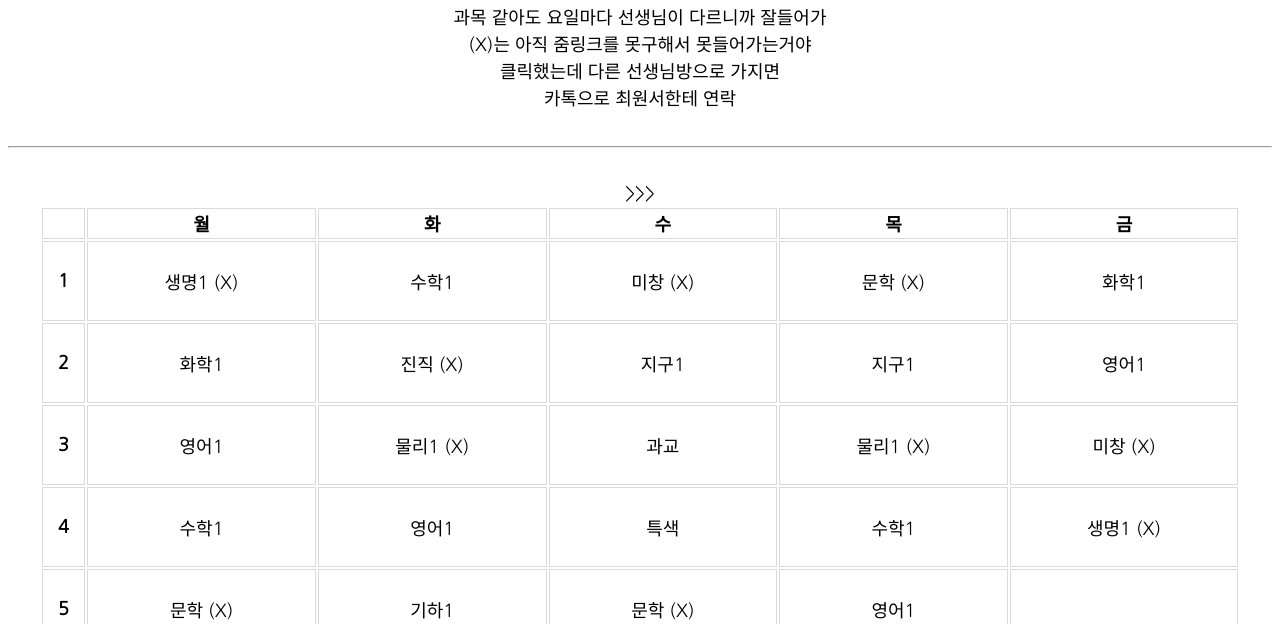
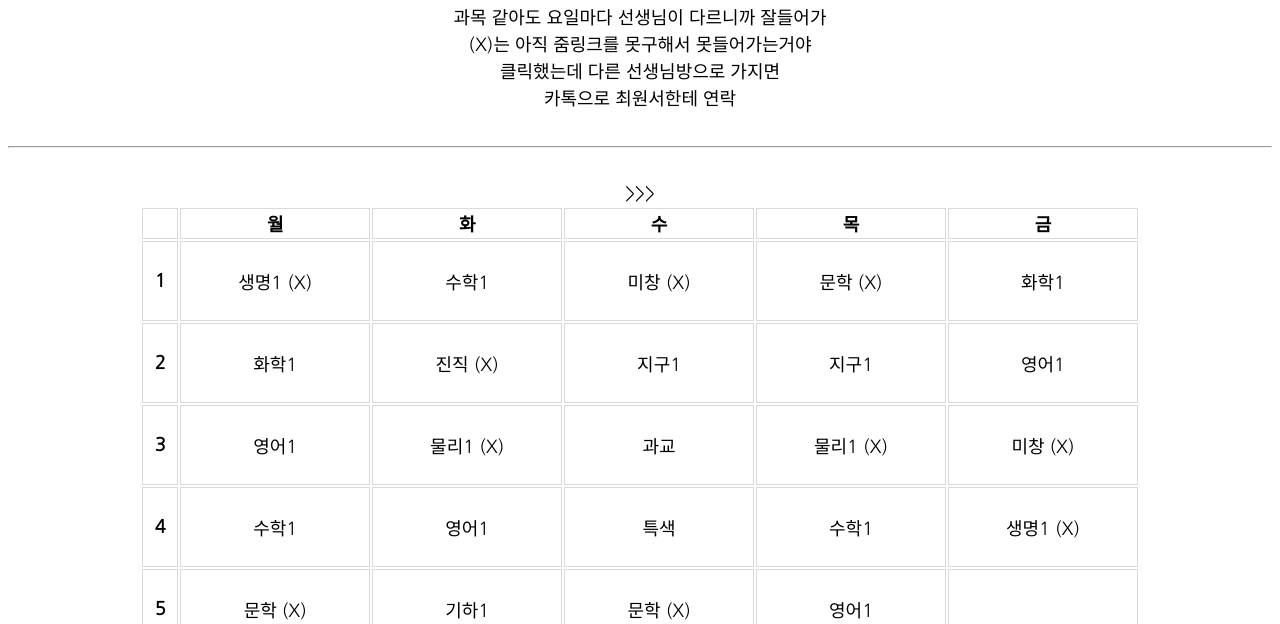
Before and after one commit to dnjstj0819/Hyosung209, a plain HTML site: page index.html in a window 1280 px wide. Shown: the part 176-800 px from the top of the page. Drawn offline with nearby package versions, Linux system fonts and the light colour scheme.

Commit message:
Update index.html

```diff
--- a/index.html
+++ b/index.html
@@ -61,7 +61,7 @@
         <div>　</div>
         <!--------------------------------------------------------------------------------------------------------------------------------------------------------->
         <div data-aos="zoom-in">
-            <table width="95%">
+            <table width="1000">
                   <tr>
                     <th></th>
                     <th>월</th>
```
